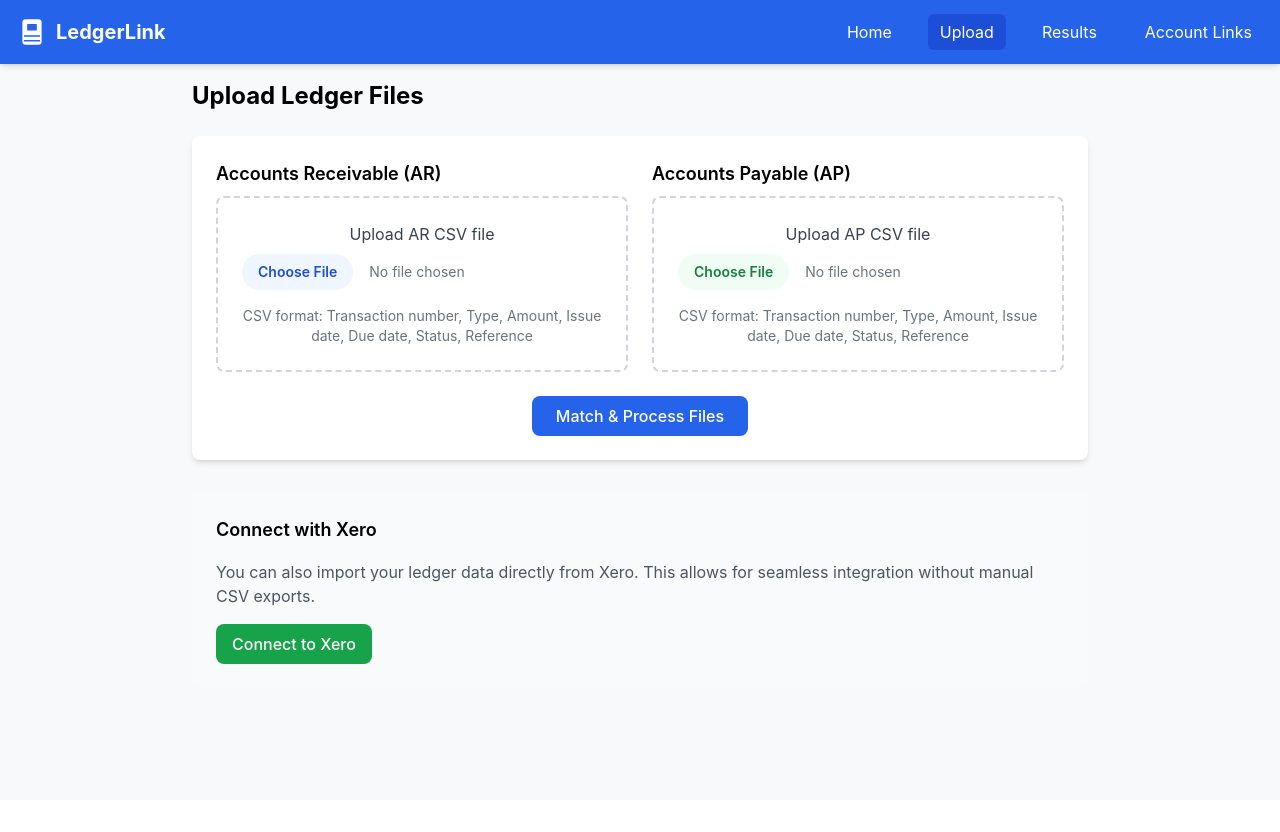
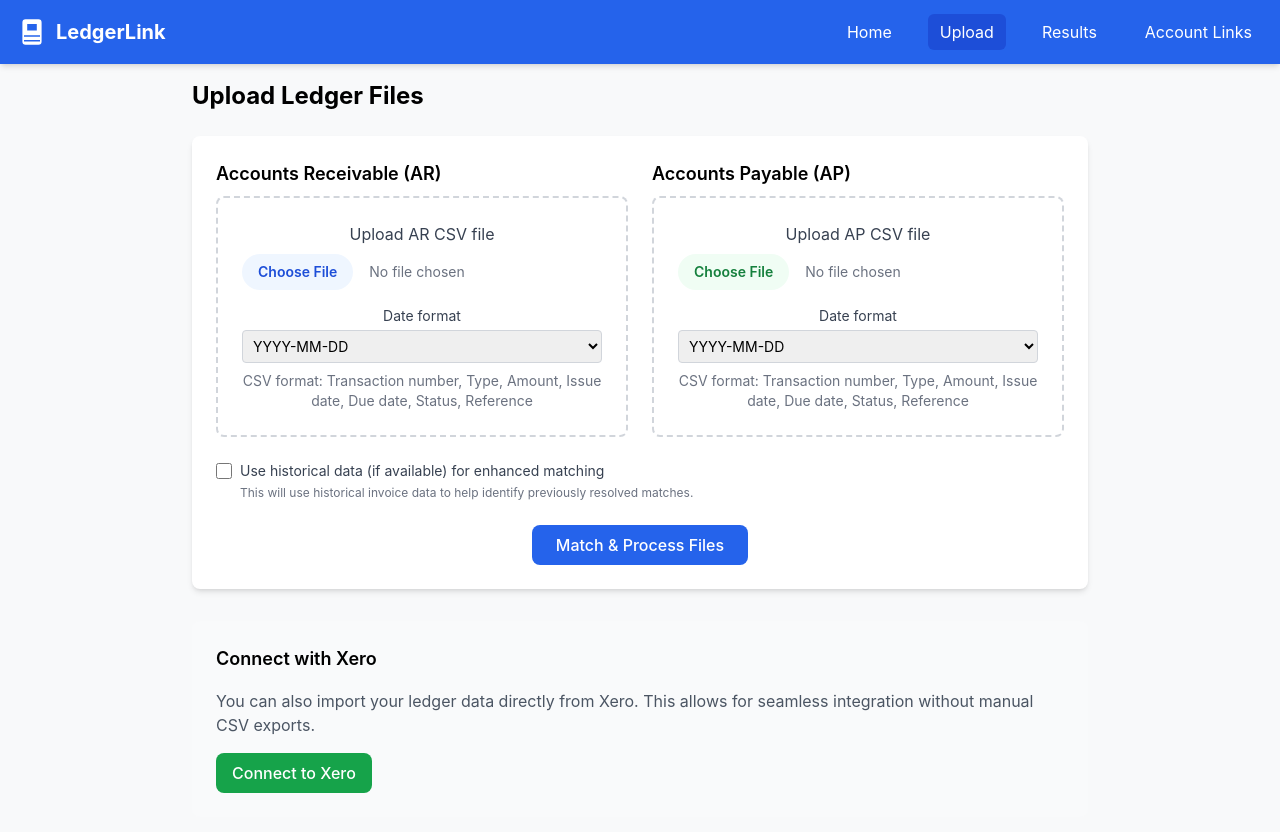
Before and after one commit to TomWall1/LedgerLink, a React (Create React App) app in the folder frontend/: page /upload in a window 1280 px wide. Before the commit the page ends 800 px from the top, so only its background shows below. Built offline with nearby package versions, Linux system fonts and the light colour scheme.

Commit message:
Update Upload page with enhanced file handling and date formatting options

```diff
--- a/frontend/src/pages/Upload.jsx
+++ b/frontend/src/pages/Upload.jsx
@@ -1,11 +1,16 @@
 import React, { useState } from 'react';
 import { useNavigate } from 'react-router-dom';
+import axios from 'axios';
 
 const Upload = () => {
   const [arFile, setArFile] = useState(null);
   const [apFile, setApFile] = useState(null);
+  const [dateFormat1, setDateFormat1] = useState('YYYY-MM-DD');
+  const [dateFormat2, setDateFormat2] = useState('YYYY-MM-DD');
+  const [useHistoricalData, setUseHistoricalData] = useState(false);
   const [isLoading, setIsLoading] = useState(false);
   const [error, setError] = useState(null);
+  const [uploadProgress, setUploadProgress] = useState(0);
   const navigate = useNavigate();
 
   const handleARFileChange = (e) => {
@@ -24,20 +29,42 @@ const Upload = () => {
       return;
     }
 
+    if (!apFile) {
+      setError('Please select an AP file');
+      return;
+    }
+
     setIsLoading(true);
     setError(null);
+    setUploadProgress(0);
 
     try {
-      // For demo purposes, we'll simulate a successful upload
-      // In production, you would send the files to the backend
+      const formData = new FormData();
+      if (arFile) formData.append('arFile', arFile);
+      if (apFile) formData.append('apFile', apFile);
 
-      // Mock delay to simulate processing
-      await new Promise(resolve => setTimeout(resolve, 1500));
+      // Add date formats and historical data flag
+      formData.append('dateFormat1', dateFormat1);
+      formData.append('dateFormat2', dateFormat2);
+      formData.append('useHistoricalData', useHistoricalData);
 
-      // Navigate to results page
-      navigate('/results');
+      const apiUrl = process.env.REACT_APP_API_URL || 'https://ledgerlink.onrender.com';
+
+      const response = await axios.post(`${apiUrl}/api/match`, formData, {
+        headers: {
+          'Content-Type': 'multipart/form-data'
+        },
+        onUploadProgress: (progressEvent) => {
+          const percentCompleted = Math.round((progressEvent.loaded * 100) / progressEvent.total);
+          setUploadProgress(percentCompleted);
+        }
+      });
+
+      // Navigate to results page with the data
+      navigate('/results', { state: { results: response.data } });
     } catch (err) {
-      setError('Error uploading files: ' + err.message);
+      console.error('Error uploading files:', err);
+      setError('Error uploading files: ' + (err.response?.data?.error || err.message));
     } finally {
       setIsLoading(false);
     }
@@ -82,6 +109,19 @@ const Upload = () => {
                   </div>
                 )}
 
+                <div className="mt-2">
+                  <label className="text-sm text-gray-700 block mb-1">Date format</label>
+                  <select
+                    className="block w-full text-sm border border-gray-300 rounded p-1.5"
+                    value={dateFormat1}
+                    onChange={(e) => setDateFormat1(e.target.value)}
+                  >
+                    <option value="YYYY-MM-DD">YYYY-MM-DD</option>
+                    <option value="MM/DD/YYYY">MM/DD/YYYY</option>
+                    <option value="DD/MM/YYYY">DD/MM/YYYY</option>
+                  </select>
+                </div>
+
                 <p className="text-sm text-gray-500 mt-2">
                   CSV format: Transaction number, Type, Amount, Issue date, Due date, Status, Reference
                 </p>
@@ -114,12 +154,65 @@ const Upload = () => {
                   </div>
                 )}
 
+                <div className="mt-2">
+                  <label className="text-sm text-gray-700 block mb-1">Date format</label>
+                  <select
+                    className="block w-full text-sm border border-gray-300 rounded p-1.5"
+                    value={dateFormat2}
+                    onChange={(e) => setDateFormat2(e.target.value)}
+                  >
+                    <option value="YYYY-MM-DD">YYYY-MM-DD</option>
+                    <option value="MM/DD/YYYY">MM/DD/YYYY</option>
+                    <option value="DD/MM/YYYY">DD/MM/YYYY</option>
+                  </select>
+                </div>
+
                 <p className="text-sm text-gray-500 mt-2">
                   CSV format: Transaction number, Type, Amount, Issue date, Due date, Status, Reference
                 </p>
               </div>
             </div>
           </div>
+
+          <div className="mb-6">
+            <div className="flex items-center">
+              <input
+                type="checkbox"
+                id="useHistoricalData"
+                className="h-4 w-4 text-blue-600 focus:ring-blue-500 border-gray-300 rounded"
+                checked={useHistoricalData}
+                onChange={(e) => setUseHistoricalData(e.target.checked)}
+              />
+              <label htmlFor="useHistoricalData" className="ml-2 block text-sm text-gray-700">
+                Use historical data (if available) for enhanced matching
+              </label>
+            </div>
+            <p className="text-xs text-gray-500 mt-1 ml-6">
+              This will use historical invoice data to help identify previously resolved matches.
+            </p>
+          </div>
+
+          {isLoading && uploadProgress > 0 && (
+            <div className="mb-4">
+              <div className="relative pt-1">
+                <div className="flex mb-2 items-center justify-between">
+                  <div>
+                    <span className="text-xs font-semibold inline-block py-1 px-2 uppercase rounded-full text-blue-600 bg-blue-200">
+                      Uploading
+                    </span>
+                  </div>
+                  <div className="text-right">
+                    <span className="text-xs font-semibold inline-block text-blue-600">
+                      {uploadProgress}%
+                    </span>
+                  </div>
+                </div>
+                <div className="overflow-hidden h-2 mb-4 text-xs flex rounded bg-blue-200">
+                  <div style={{ width: `${uploadProgress}%` }} className="shadow-none flex flex-col text-center whitespace-nowrap text-white justify-center bg-blue-500"></div>
+                </div>
+              </div>
+            </div>
+          )}
 
           <div className="flex justify-center mt-6">
             <button
```
